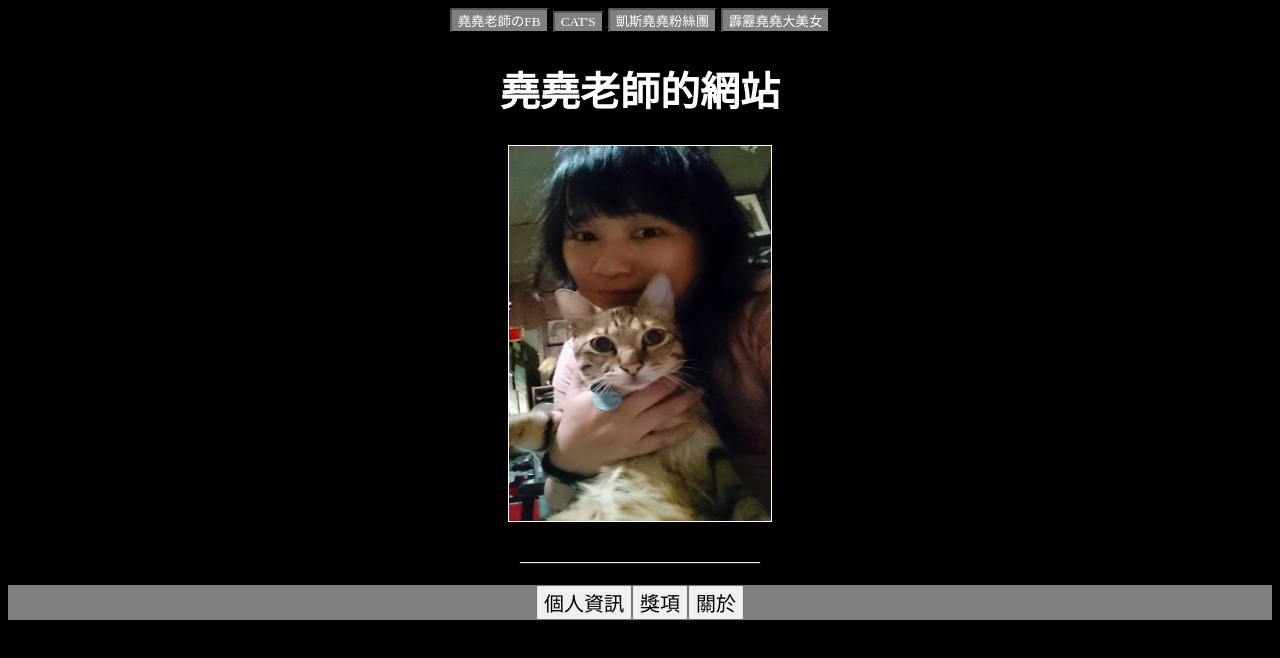
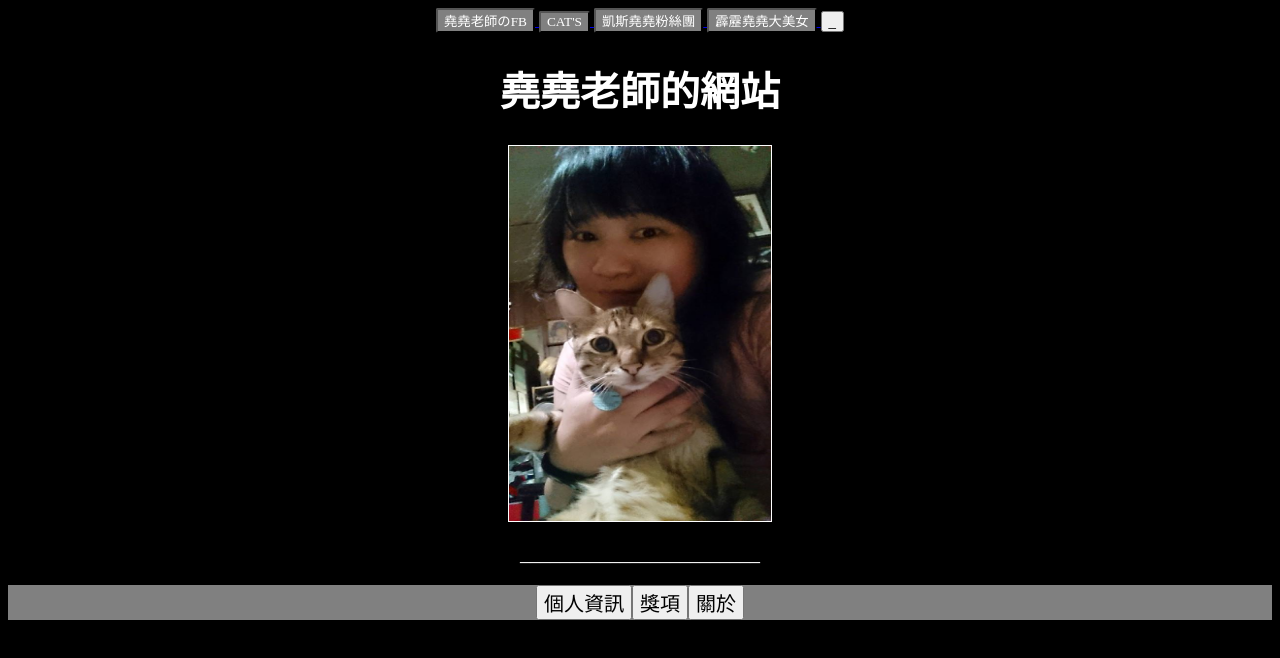
Before and after one commit to 0yaoyao/0yaoyao.github.io, a plain HTML site: page index.html in a window 1280 px wide. Drawn offline with Linux system fonts and the light colour scheme.

Commit message:
Update index.html

```diff
--- a/index.html
+++ b/index.html
@@ -19,6 +19,8 @@
   <button type="button" class="mbg">霹靂堯堯大美女</button>
   </a>
 
+  <button onclick="yaoU()" class = "body" role="presentation">_</li>
+
 </div>
 
 <h1 class="center">堯堯老師的網站</h1>
```
